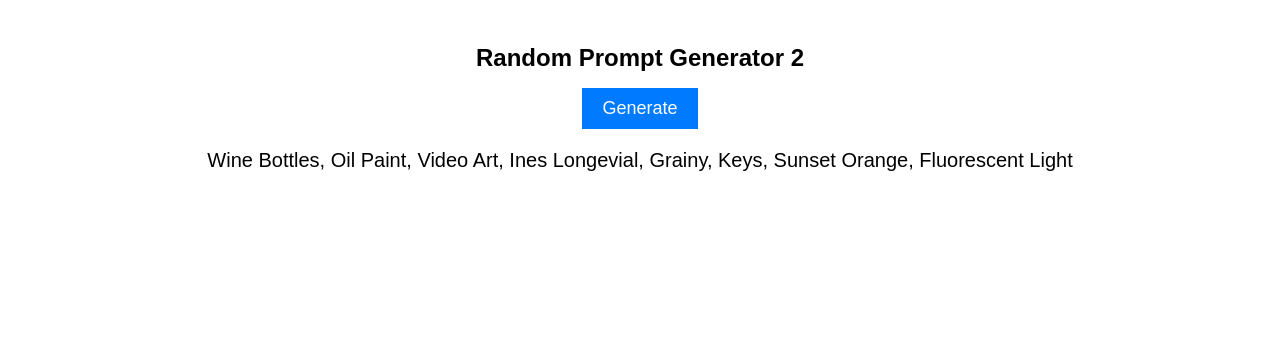
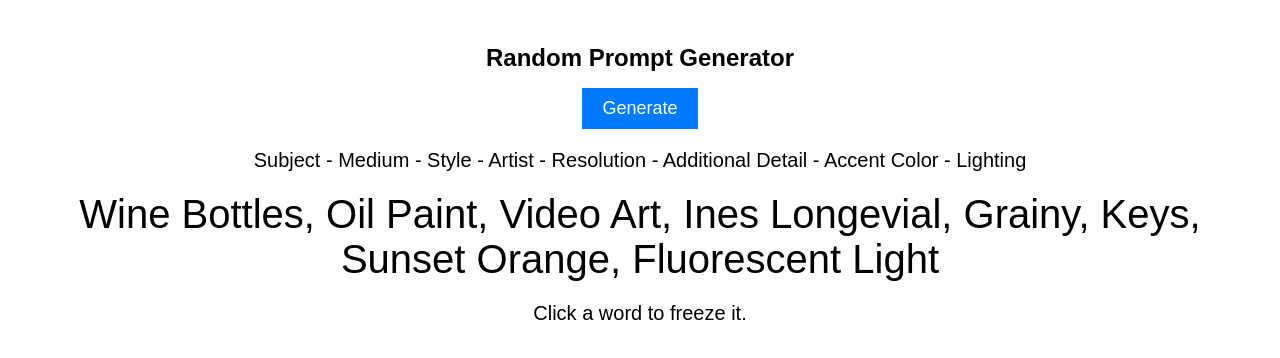
Before and after one commit to Protogenus/random-prompt-generator, a plain HTML site: page index.html in a window 1280 px wide. Drawn offline with Linux system fonts and the light colour scheme.

Commit message:
Added category display and instructions

```diff
--- a/css/style.css
+++ b/css/style.css
@@ -1,5 +1,6 @@
 body {
     font-family: Arial, sans-serif;
+    cursor: grab;
 }
 
 .container {
@@ -24,7 +25,18 @@ button:hover {
     background-color: #0056b3;
 }
 
+
+#descript {
+    margin-top: 20px;
+    font-size: 20px;
+}
+
 #output {
+    margin-top: 20px;
+    font-size: 40px;
+}
+
+#instructions {
     margin-top: 20px;
     font-size: 20px;
 }
--- a/index.html
+++ b/index.html
@@ -5,11 +5,13 @@
 </head>
 <body>
     <div class="container">
-        <h1>Random Prompt Generator 2</h1>
+        <h1>Random Prompt Generator</h1>
         <button id="generateButton">Generate</button>
+        <div id="descript">Subject - Medium - Style - Artist - Resolution - Additional Detail - Accent Color - Lighting</div>
         <div id="output">
             <!-- Generated content will appear here -->
         </div>
+        <div id="instructions">Click a word to freeze it.</div>
     </div>
     <script src="js/app.js"></script>
 </body>
```
